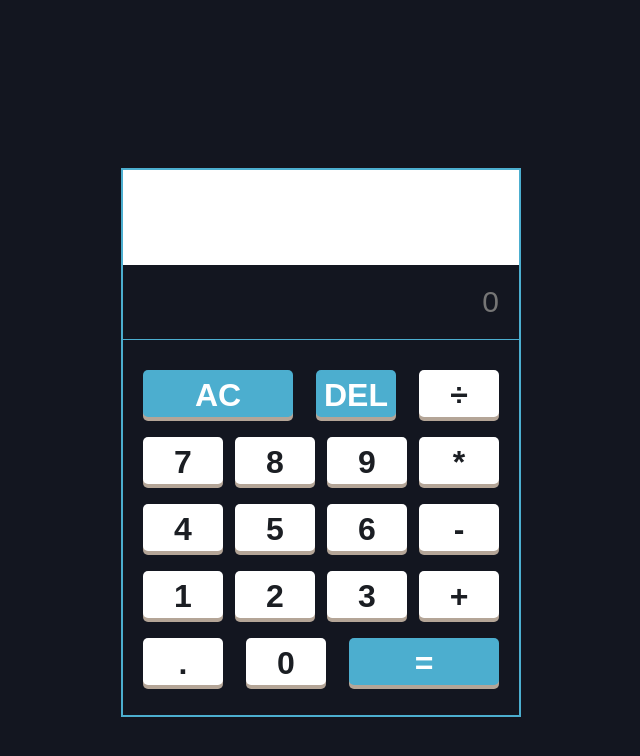
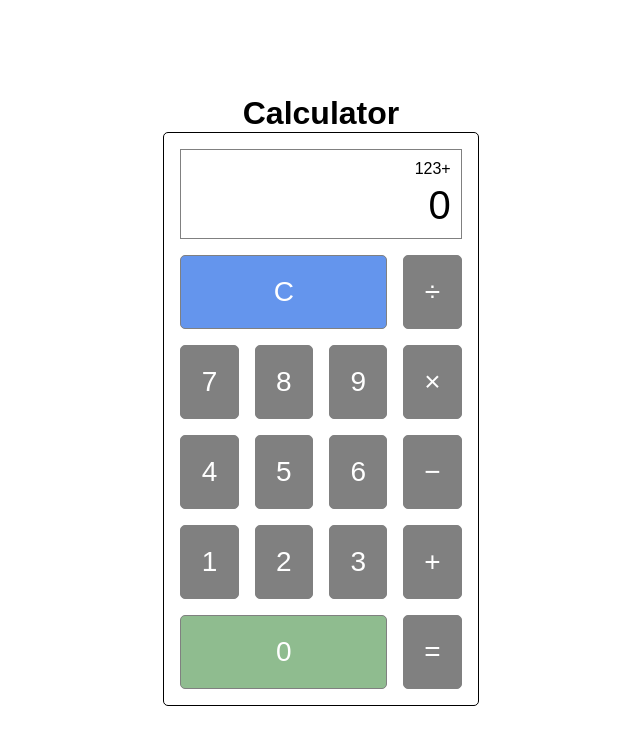
Before and after one commit to ruthjoy76/calculator-exercise, a plain HTML site: page index.html in a window 1280 px wide. Shown: the whole page, without its empty margins (319-959 px from the left). Drawn offline with Linux system fonts and the light colour scheme.

Commit message:
Update calculator code

```diff
--- a/css/styles.css
+++ b/css/styles.css
@@ -1,89 +1,68 @@
 * {
+  margin: 0;
+  padding: 0;
   box-sizing: border-box;
+  font-family: Arial, Helvetica, sans-serif;
 }
 
-
-body {
+#root {
+  height: 100dvh;
   display: flex;
+  align-items: center;
   justify-content: center;
-  background: hsl(225, 24%, 10%);
+  flex-direction: column;
 }
 
-.grid-container {
-  max-width: 400px;
-  margin-top: 10em;
-  border: 2px solid #4caecf;
+.main {
+  padding: 1em;
+  border: 1px solid black;
+  border-radius: 5px;
 }
 
-.current-input {
-  background: none;
-  border: none;
-  box-shadow: none;
-  width: 100%;
-  border-bottom: 1px solid #4caecf;
-  padding: 20px;
+.display {
   text-align: right;
-  color: #4caecf;
-  font-size: 30px;
+  border: 1px solid gray;
+  margin-bottom: 1em;
+  padding: 10px;
 }
 
-.previous-input {
-  background: #fff;
-  padding: 15px 25px;
-  color: #4caecf;
-  font-size: 55px;
-  font-weight: bold;
-  text-align: right;
-  height: 95px;
-  overflow: auto;
-  width:  100%;
-  outline: none;
-  border: none;
+.small-display {
+  font-size: 16px;
+  margin-bottom: 5px;
 }
 
-button{
-  padding: 10px 20px;
-  border:  none;
+.large-display {
+  font-size: 40px;
 }
 
-.operations {
-  display: flex;
-  flex-wrap: wrap;
-  justify-content: space-between;
-  max-width: 400px;
-  background: transparent;
-  padding:  10px 20px 10px 20px;
-  border-radius: 15px;
-  margin-top: 5%;
-
+.inputs {
+  display: grid;
+  gap: 1em;
+  grid-template-columns: repeat(4, 1fr);
 }
 
-.operation {
-  padding:  7px 0 3px 0;
+.inputs button {
+  font-size: 28px;
+  padding: 20px;
+  color: white;
+  background-color: gray;
+  border: 1px solid gray;
   border-radius: 5px;
-  box-shadow: 0 4px 0 hsl(28, 16%, 65%);
-  background: #fff;
-  font-size: 2rem;
-  font-weight: 600;
-  width: 80px;
-  text-align: center;
-  margin-bottom: 20px;
-  color: hsl(218, 13%, 12%);
+}
+
+.inputs button:hover {
   cursor: pointer;
 }
 
-.data-delete {
-  display: flex;
-  align-items: center;
-  justify-content: center;
-  color: #fff;
-  box-shadow: 0 4px 0 hsl(28, 16%, 65%);
-  background: #4caecf;
+.is-zero,
+.is-clear {
+  grid-column: span 3;
 }
 
-.data-equal, .data-all-clear {
-  width: 150px;
-  color: #fff;
-  box-shadow: 0 4px 0 hsl(28, 16%, 65%);
-  background: #4caecf;
+.is-zero {
+  background-color: darkseagreen !important;
 }
+
+.is-clear {
+  background-color: cornflowerblue !important;
+}
--- a/index.html
+++ b/index.html
@@ -1,46 +1,44 @@
 <!DOCTYPE html>
 <html lang="en">
   <head>
-  <meta charset="UTF-8">
-  <meta http-equiv="X-UA-Compatible" content="IE=edge">
-  <meta name="viewport" content="width=device-width, initial-scale=1.0">
-  <title>Calculator</title>
-  <link href="css/styles.css" rel="stylesheet">
-
+    <meta charset="UTF-8" />
+    <meta http-equiv="X-UA-Compatible" content="IE=edge" />
+    <meta name="viewport" content="width=device-width, initial-scale=1.0" />
+    <link rel="stylesheet" href="css/styles.css" />
+    <title>JS Calculator</title>
   </head>
   <body>
-  <div class="grid-container">
-    <input type="text" class="previous-input">
-    <input type="text" placeholder="0" class="current-input">
+    <div id="root">
+      <h1>Calculator</h1>
+      <div class="main">
+        <div class="display">
+          <p class="small-display">123+</p>
+          <p class="large-display">0</p>
+        </div>
+        <div class="inputs">
+          <button class="is-clear">C</button>
+          <button>&divide;</button>
 
-    <div class="operations">
-      <button class="operation data-all-clear"><span>AC</span></button>
-      <button class="operation data-delete">DEL</button>
-      <button class="operation data-operation">÷</button>
+          <button class="is-num">7</button>
+          <button class="is-num">8</button>
+          <button class="is-num">9</button>
+          <button>&times;</button>
 
-      <button class="operation data-number">7</button>
-      <button class="operation data-number">8</button>
-      <button class="operation data-number">9</button>
-      <button class="operation data-operation">*</button>
+          <button class="is-num">4</button>
+          <button class="is-num">5</button>
+          <button class="is-num">6</button>
+          <button>&minus;</button>
 
-      <button class="operation data-number">4</button>
-      <button class="operation data-number">5</button>
-      <button class="operation data-number">6</button>
-      <button class="operation data-operation">-</button>
+          <button class="is-num">1</button>
+          <button class="is-num">2</button>
+          <button class="is-num">3</button>
+          <button>&plus;</button>
 
-      <button class="operation data-number">1</button>
-      <button class="operation data-number">2</button>
-      <button class="operation data-number">3</button>
-      <button class="operation data-operation">+</button>
-
-      <button class="operation data-number">.</button>
-      <button class="operation data-number">0</button>
-      <button class="operation data-equal">=</button>
+          <button class="is-num is-zero">0</button>
+          <button>&equals;</button>
         </div>
-
       </div>
-
+    </div>
     <script src="js/script.js"></script>
-
   </body>
 </html>
--- a/js/script.js
+++ b/js/script.js
@@ -1,11 +1,18 @@
-const previousInput = document.querySelector('.previous-input');
-const currentInput = document.querySelector('.current-input');
-const equalsButton = document.querySelector('.data-equal');
-const allClearButton = document.querySelector('.data-all-clear');
-const deleteButton = document.querySelector('.data-delete')
-const operationButtons = document.querySelectorAll('.data-operation');
-const numberButtons = document.querySelectorAll('.data-number');
+const numberButtons = document.querySelectorAll(".is-num");
+const clearButton = document.querySelector(".is-clear");
+const largeDisplay = document.querySelector(".large-display");
 
-let currentNumber = '',
-    previousNumber = '',
-    operation = undefined;
+let currentInput = "";
+let previousInput = "";
+
+numberButtons.forEach((button) => {
+  button.addEventListener("click", (event) => {
+    currentInput += event.target.textContent;
+    largeDisplay.textContent = currentInput;
+  });
+});
+
+clearButton.addEventListener("click", () => {
+  currentInput = "0";
+  largeDisplay.textContent = currentInput;
+});
```
Lines whose indentation alone changed are shown as unchanged.
